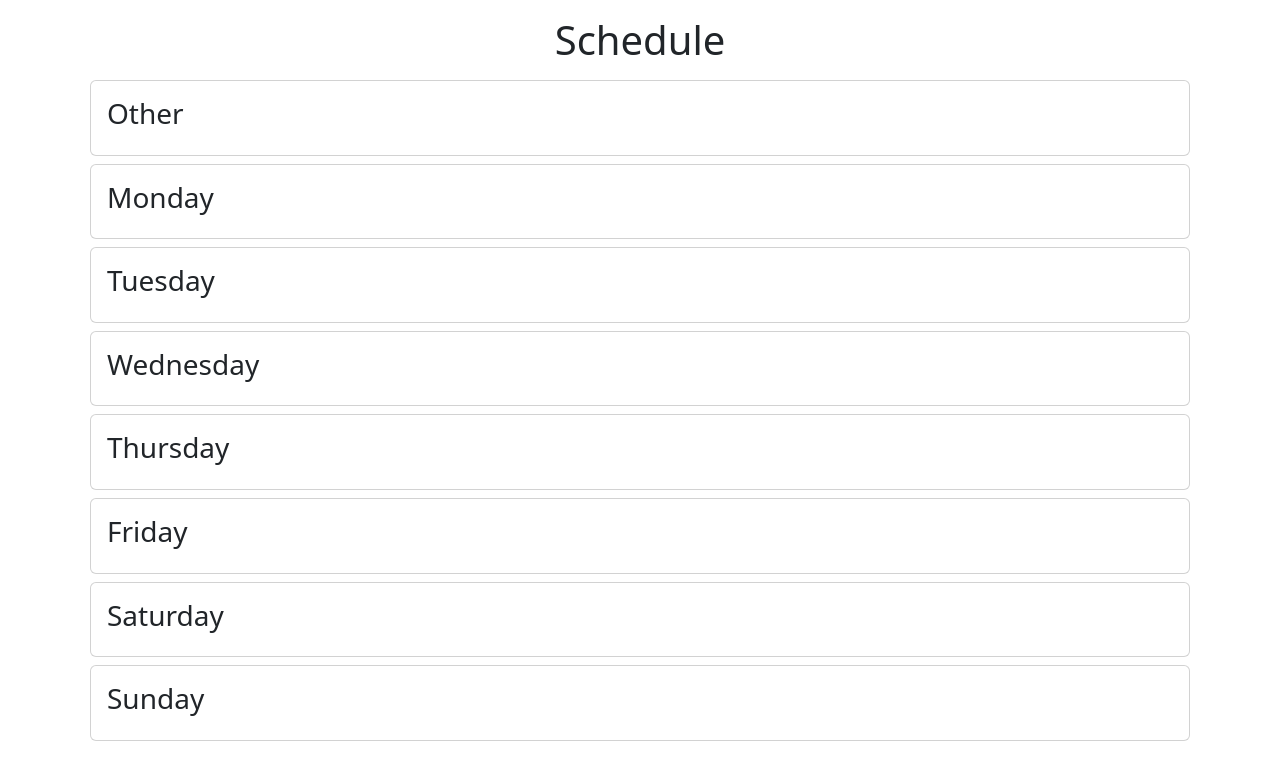
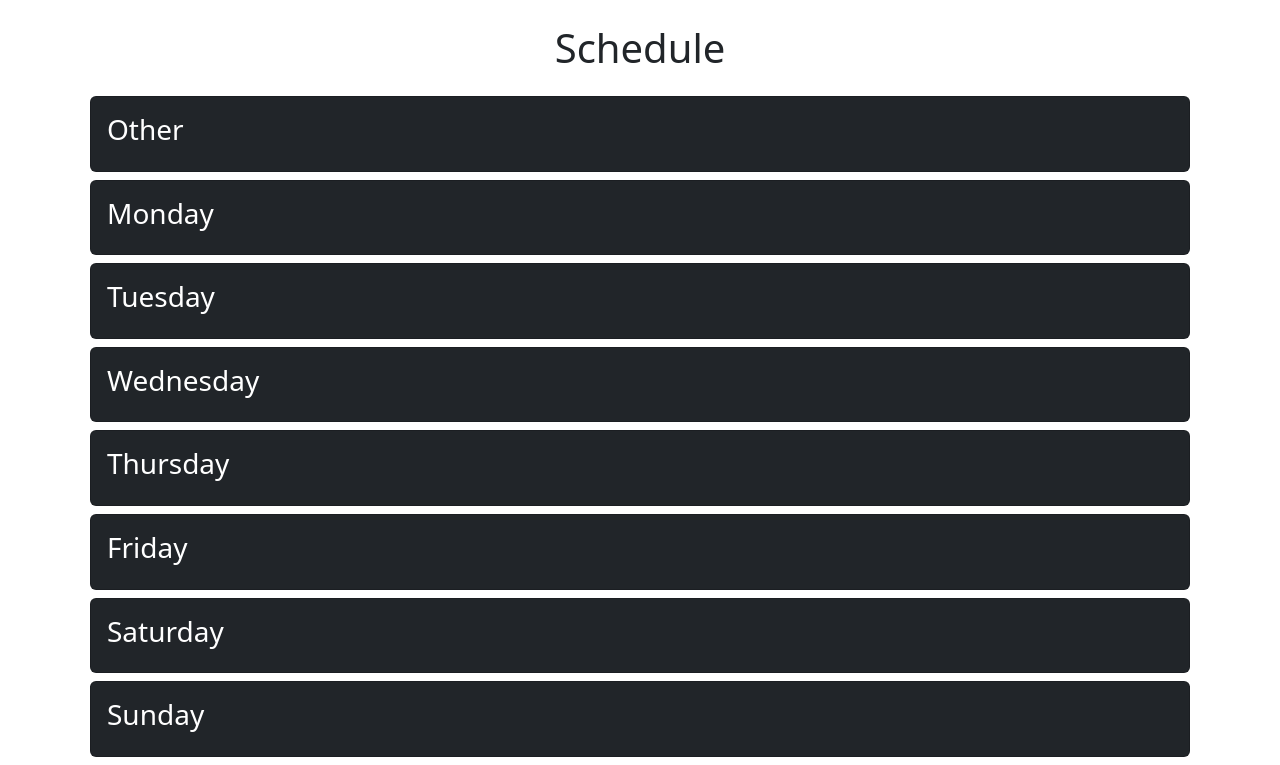
Before and after one commit to clrali/lous-list, a Django app: page /schedule/ in a window 1280 px wide. Shown: the part 77-842 px from the top of the page. Before the commit the page ends 818 px from the top, so only its background shows below. Run offline with Django 3.2, Linux system fonts and the light colour scheme; a user stored in the database is signed in; data comes from the database, SQL or seed files in the repository; some libraries are stand-ins or nearby versions.

Commit message:
Updated styling for schedule display

```diff
--- a/louslistapp/templates/louslistapp/my_friends.html
+++ b/louslistapp/templates/louslistapp/my_friends.html
@@ -1,6 +1,6 @@
 {% extends 'louslistapp/navbar.html' %} {% block content %}
 <div>
-  <div class="m-2 text-center">
+  <div class="m-4 text-center">
       <h1>My Friends</h1>
       <h5>Friend Count: {{ account.get_friends_count }}</h5>
   </div>
@@ -28,7 +28,7 @@
     <br />
   {% endfor %}
   {% else %}
-    <h3>There are no friends!</h3>
+    <h3 class="text-center m-5">You have not added any friends.</h3>
     {% endif %}
 </div>
 
--- a/louslistapp/templates/louslistapp/schedule.html
+++ b/louslistapp/templates/louslistapp/schedule.html
@@ -3,7 +3,7 @@
 {% load time_converter %}
 
 {% block content %}
-<div class="m-3" style="text-align:center;">
+<div class="m-4" style="text-align:center;">
     <h1>Schedule</h1>
 </div>
 
@@ -34,12 +34,12 @@
 
     {% if schedule %}
     {% for key, value in schedule.items %}
-    <div class="card m-2">
+    <div class="card m-2 bg-dark text-white">
         <div class="card-body">
             <h3 class="card-title">{{ key }}</h3>
             {% for course in value %}
-            <div class="card bg-light text-dark m-3">
-                <div class="card-header h6">
+            <div class="card text-dark m-3" style="background-color: #e6f5ff;">
+                <div class="card-header h6" style="background-color: #ccebff;">
                     <div class="row justify-content-between">
                         <div class="col-6">
                             <h5>{{ course.description}} | {{ course.subject }} {{ course.catalog_number }}</h5>
```
